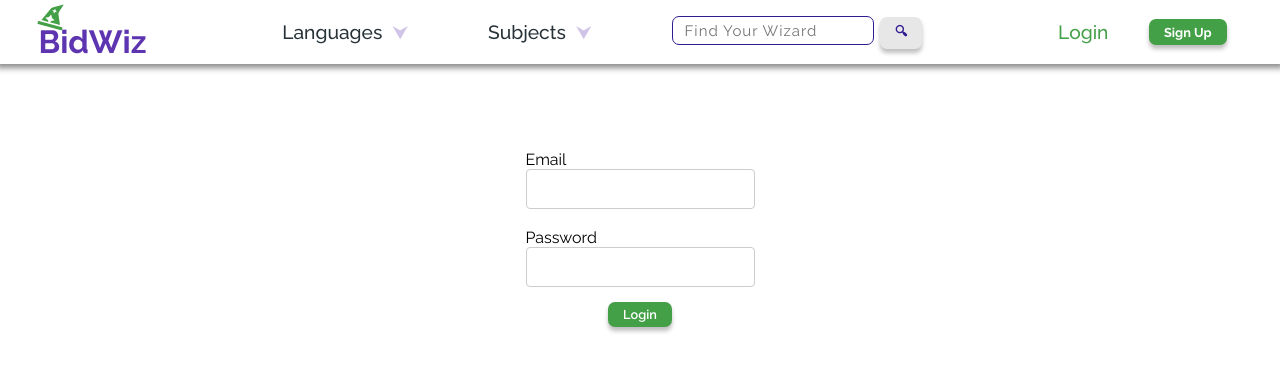
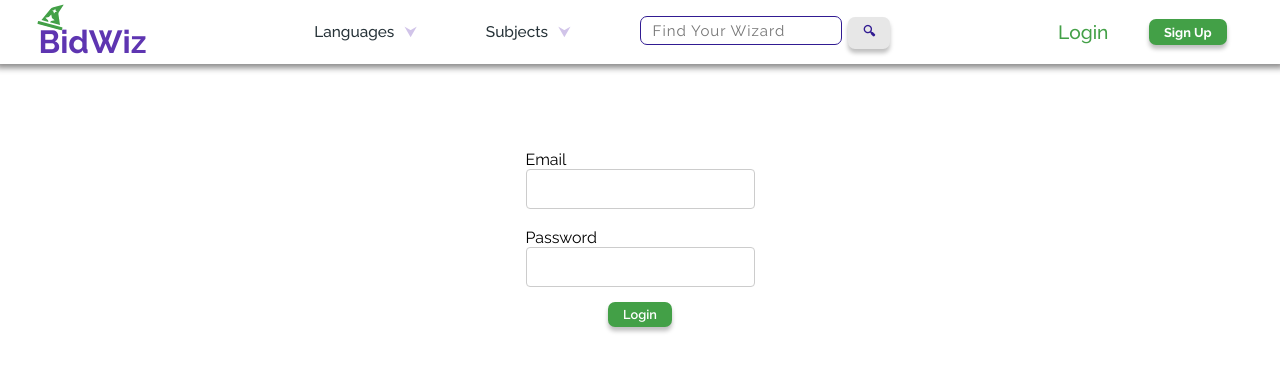
Before and after one commit to Mr-Hache/bidWiz-Frontend, a Next.js app: page /login in a window 1280 px wide. Shown: the top 372 px of the page. Built offline with nearby package versions, Linux system fonts and the light colour scheme.

Commit message:
cambié el tamaño de las letras de los selectores porque estában muy grandes y grotescos

```diff
--- a/app/Componets/navbar/navbar.module.scss
+++ b/app/Componets/navbar/navbar.module.scss
@@ -54,7 +54,7 @@
     display: flex;
     align-items: center;
     justify-content: space-between;
-    width: 50vw;
+    width: 45vw;
   }
 
   .buttons {
--- a/app/Componets/navbar/navbar.tsx
+++ b/app/Componets/navbar/navbar.tsx
@@ -16,7 +16,6 @@ export default function Navbar() {
         </Link>
       </div>
       <div className={styles.links}>
-        {/* <SelectorNavbar1 /> */}
         <SelectorNavbar filter="languages" />
         <SelectorNavbar filter="subjects" />
         <SearchBar />
--- a/app/Componets/selectorsNavbar/selectorNavbar.module.scss
+++ b/app/Componets/selectorsNavbar/selectorNavbar.module.scss
@@ -5,11 +5,13 @@
   display: flex;
   align-items: center;
   justify-content: center;
+
   .dropdownToggle {
     display: inline-flex;
   }
   .dropdownToggle a {
     @include h-3;
+    font-size: 1.2vw;
     color: $darkGray;
     font-weight: 500;
     text-decoration: none;
@@ -56,7 +58,6 @@
   }
 
   .list {
-    @include h-4;
     width: 29vw;
     padding-left: 0.5vw;
     display: grid;
@@ -77,6 +78,7 @@
 
   .line span {
     @include h-4;
+    font-size: 1vw;
     color: $darkGray;
     font-weight: 500;
     text-decoration: none;
```
